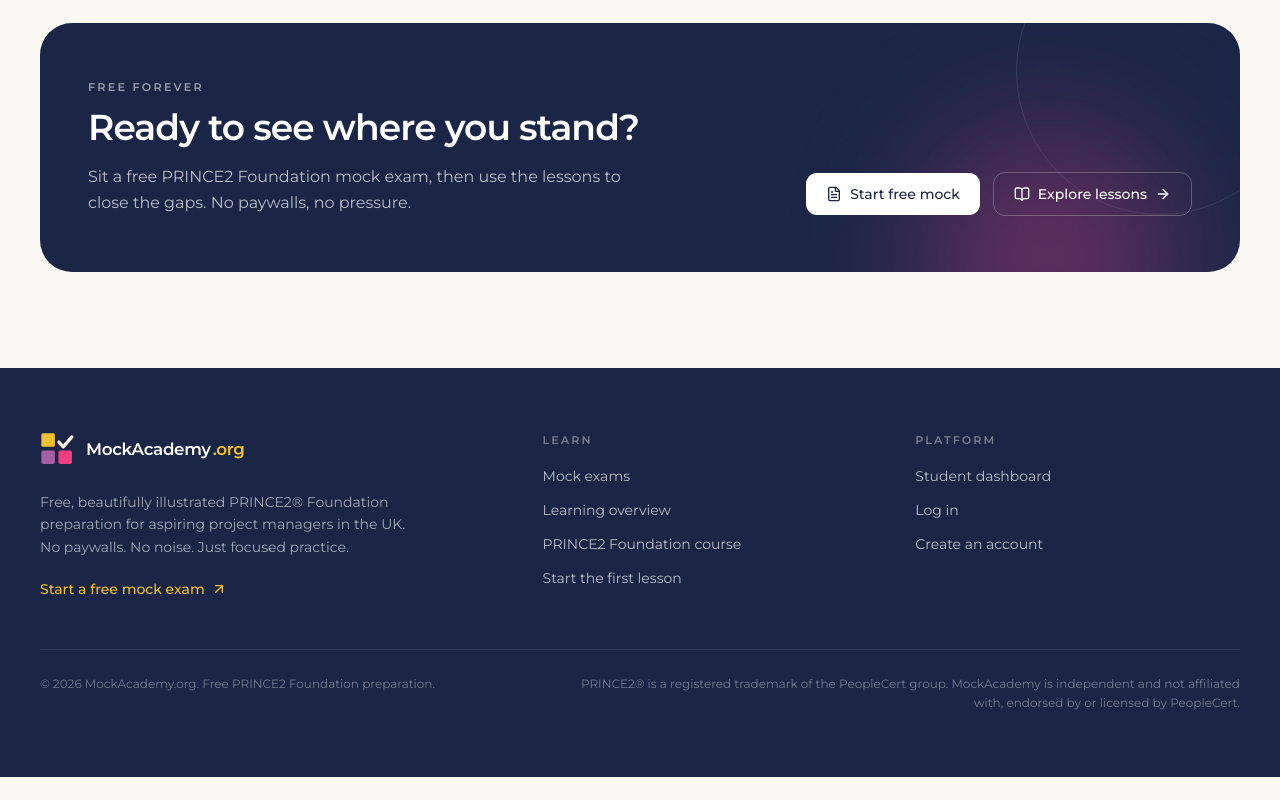
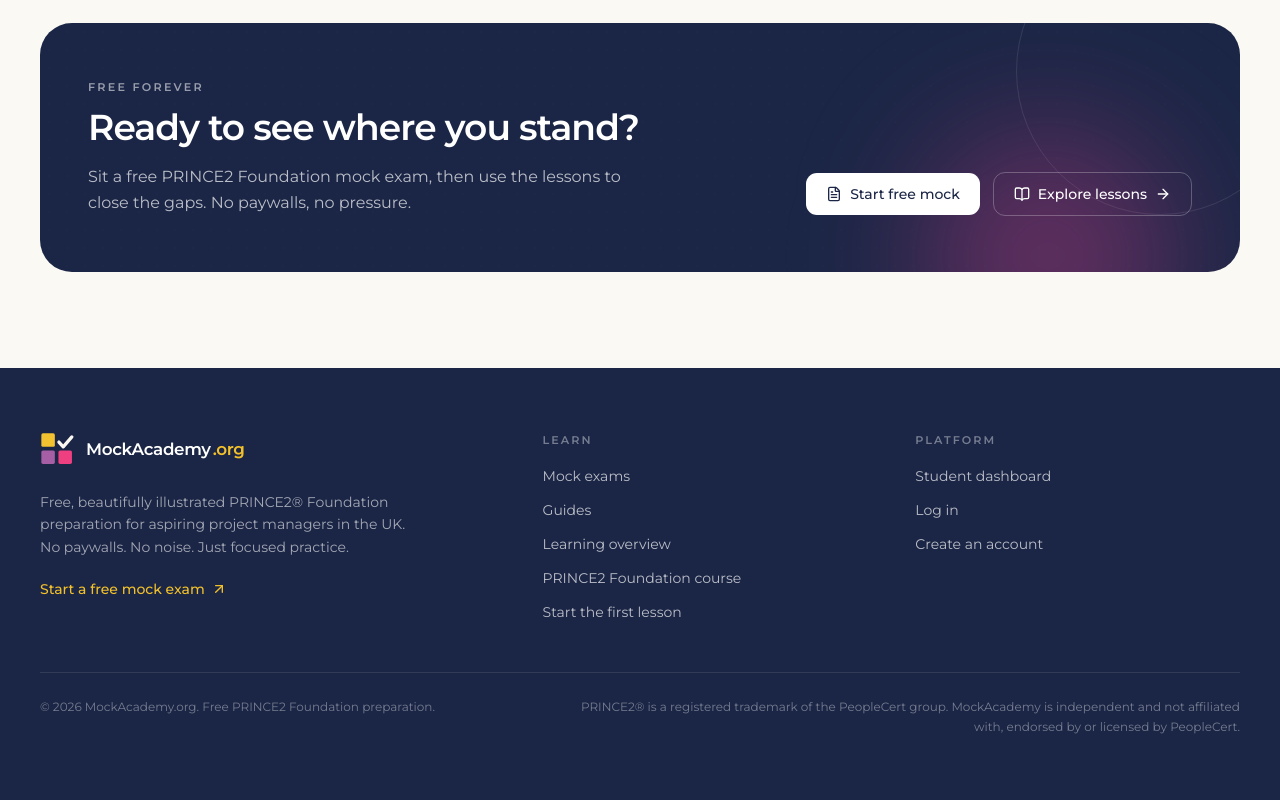
Before and after one commit to rusithmkt-glitch/mockacademy, a Next.js app: page / in a window 1280 px wide. Shown: the part 6247-7047 px from the top of the page. Before the commit the page ends 7024 px from the top, so only its background shows below. Built offline with nearby package versions, Linux system fonts and the light colour scheme; no server answers.

Commit message:
Add Guides quick link to the footer Learn column

```diff
--- a/src/components/site-footer.tsx
+++ b/src/components/site-footer.tsx
@@ -7,6 +7,7 @@ const columns = [
     title: "Learn",
     links: [
       { href: "/mock-exams", label: "Mock exams" },
+      { href: "/guides", label: "Guides" },
       { href: "/learning", label: "Learning overview" },
       { href: "/learning/prince2-foundation", label: "PRINCE2 Foundation course" },
       {
```
